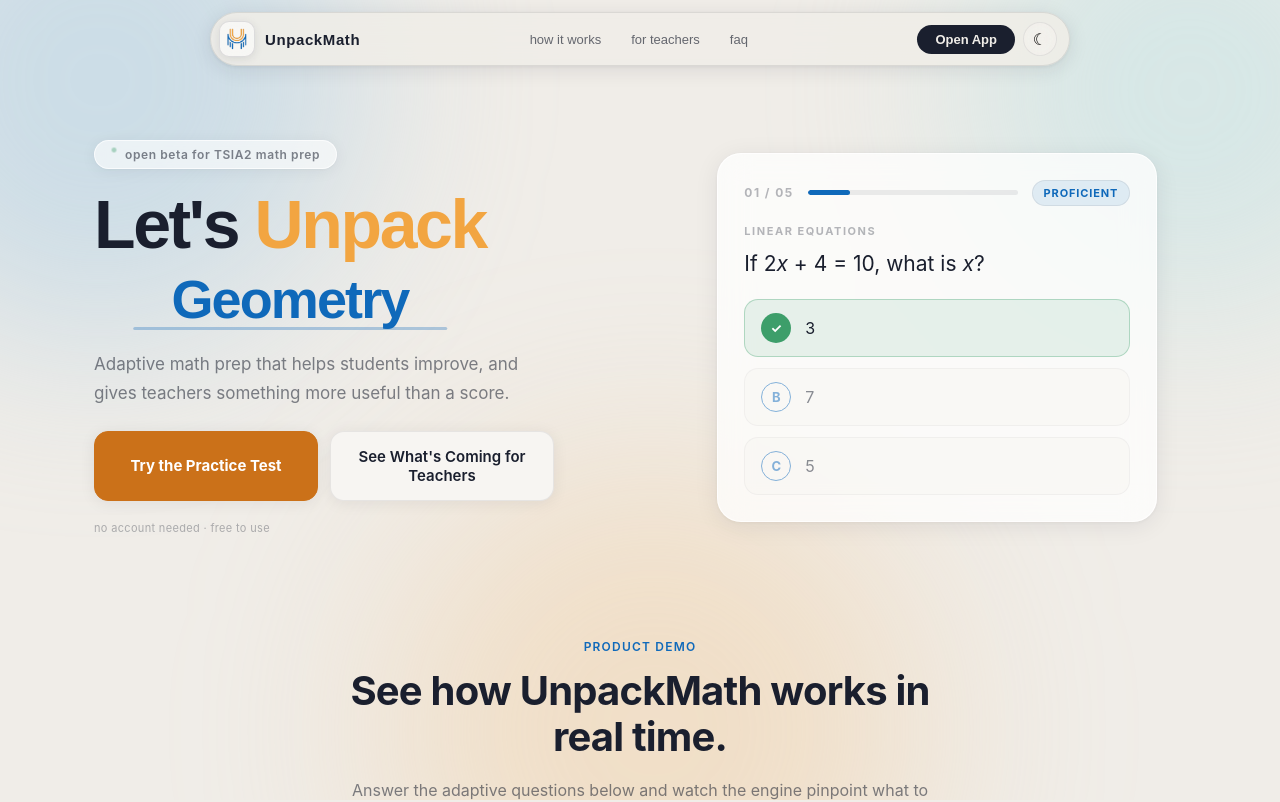
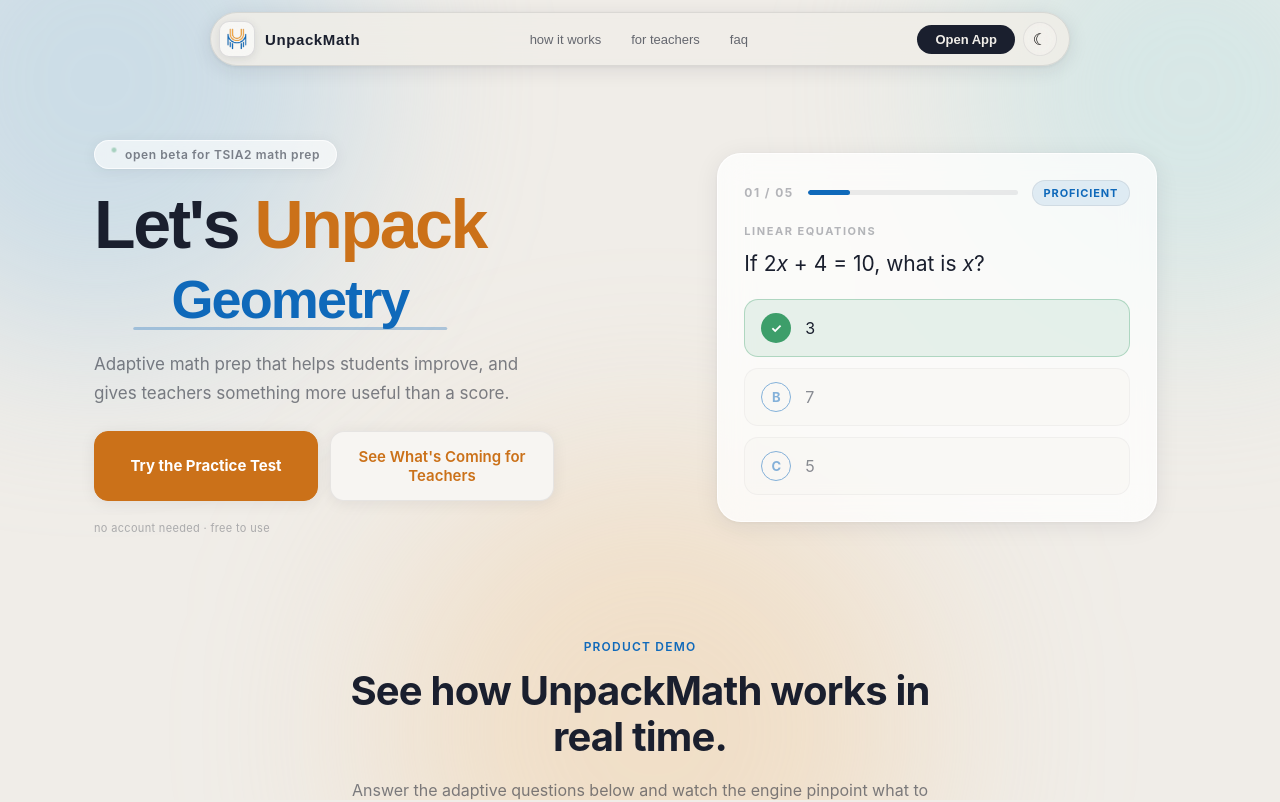
Before and after one commit to jd-oviedo/unpackmath-home, a Next.js app: page / in a window 1280 px wide. Shown: the top 802 px of the page. Built offline with nearby package versions, Linux system fonts and the light colour scheme; a web font is replaced by a local one.

Commit message:
adjust color on hero button

```diff
--- a/app/components/HeroSection.tsx
+++ b/app/components/HeroSection.tsx
@@ -99,7 +99,7 @@
           <div style={{ display: "flex", flexDirection: "column", alignItems: "center", gap: "8px" }}>
             <h1 style={{ fontSize: "clamp(42px, 7vw, 68px)", fontWeight: 800, letterSpacing: "-0.035em", lineHeight: 1.05, margin: 0, fontFamily: "var(--font-kodchasan, Kodchasan, sans-serif)", whiteSpace: "nowrap" }}>
               <span style={{ color: "var(--ec-ink)" }}>Let's </span>
-              <span style={{ color: "#f2a541" }}>Unpack</span>
+              <span style={{ color: "#CB7119" }}>Unpack</span>
             </h1>
             <RevolvingWord />
           </div>
@@ -142,7 +142,7 @@
                 minWidth: "180px",
                 padding: "15px 20px",
                 background: "var(--ec-surface2)",
-                color: "var(--ec-ink)",
+                color: "#CB7119",
                 borderRadius: "14px",
                 fontWeight: 600,
                 fontSize: "15px",
```
